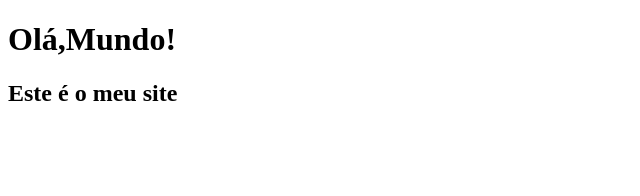
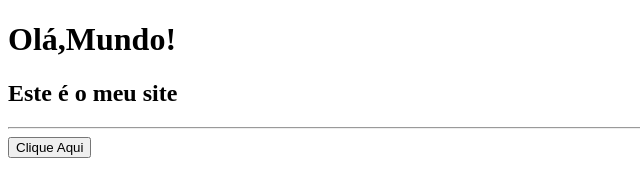
Before and after one commit to joaquim-filho/joaquim-filho.github.io, a plain HTML site: page index.html in a window 1280 px wide. Shown: the whole page, without its empty margins (0-640 px from the left). Drawn offline with Linux system fonts and the light colour scheme.

Commit message:
criado hr

```diff
--- a/index.html
+++ b/index.html
@@ -9,6 +9,8 @@
 <body>
     <h1>Olá,Mundo!</h1>
     <h2>Este é o meu site</h2>
+    <hr>
+    <button>Clique Aqui</button>
 
 </body>
 </html>
```
